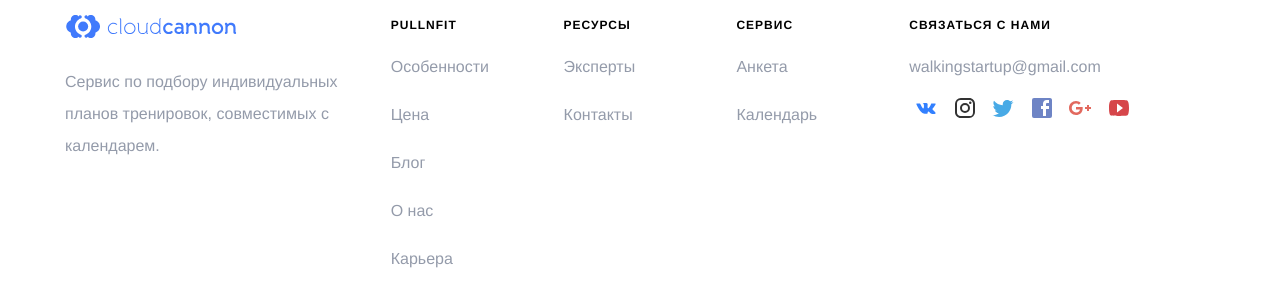
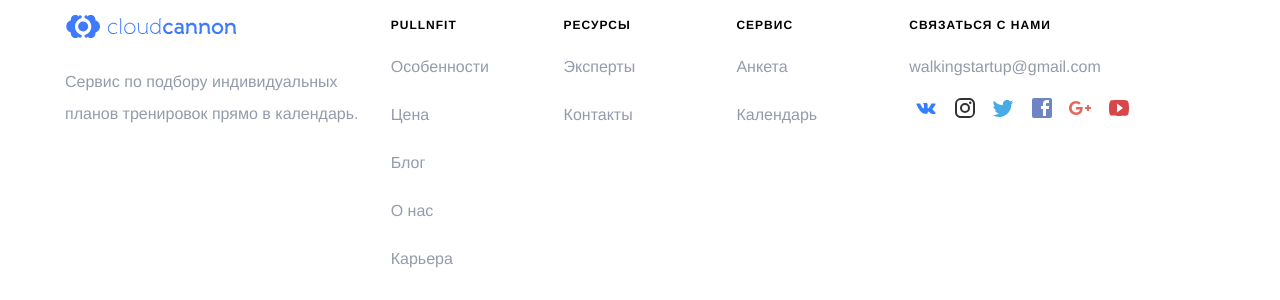
Before and after one commit to RakhimyanTim/adroholic.github.io, a Jekyll site: the page built from pages/index.html, in a window 1280 px wide and 900 px high, scrolled down 3343 px. Shown: the part 458-758 px from the top of the window. Built offline with Jekyll 4.4.1, drawn with Linux system fonts in a browser that asks for light colours; some web fonts are replaced.

Commit message:
Update footer.html

```diff
--- a/_includes/navigation/footer.html
+++ b/_includes/navigation/footer.html
@@ -3,7 +3,7 @@
 		<div class="footer-links">
 			<div class="about">
 				{% include navigation/logo.html %}
-				<p>Сервис по подбору индивидуальных планов тренировок, совместимых с календарем.</p>
+				<p>Сервис по подбору индивидуальных планов тренировок прямо в календарь.</p>
 			</div>
 			<ul>
 				<li><h4>Pullnfit</h4></li>
```
